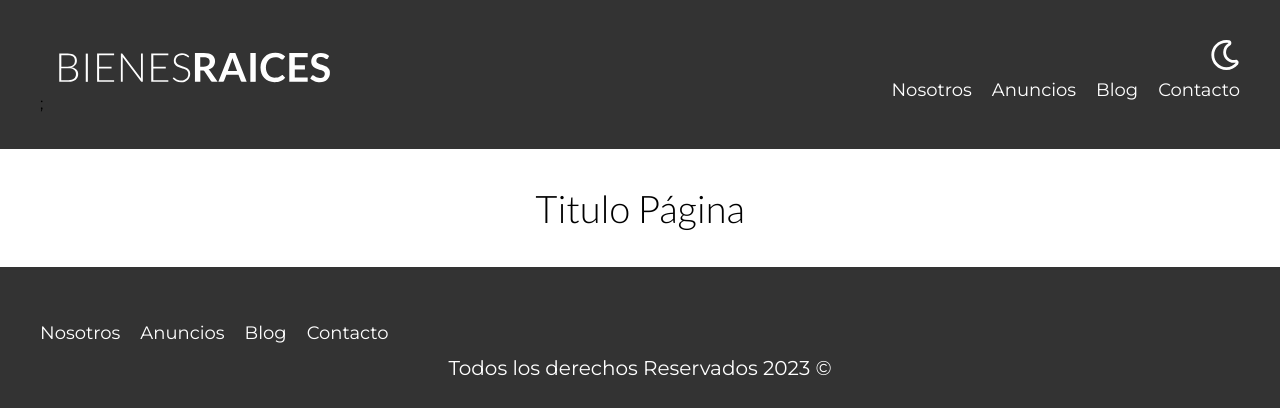
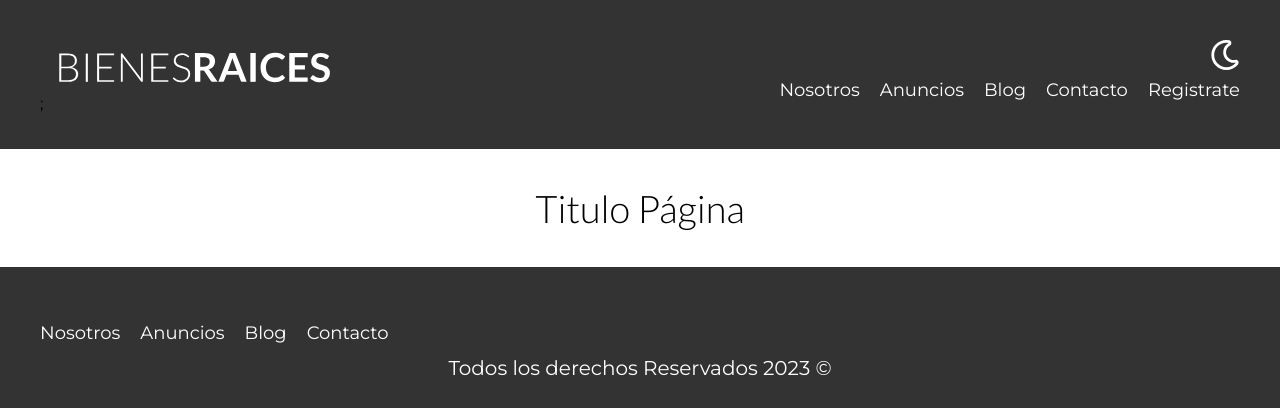
Before and after one commit to Juanhnc74/tuhogar360, a PHP site: page /admin/propiedades/crear.php in a window 1280 px wide. Shown: the top 408 px of the page. Run offline with PHP 8.4, Linux system fonts and the light colour scheme.

Commit message:
Update header.php

```diff
--- a/includes/templates/header.php
+++ b/includes/templates/header.php
@@ -31,6 +31,7 @@
                         <a href="anuncios.php">Anuncios</a>
                         <a href="blog.php">Blog</a>
                         <a href="contacto.php">Contacto</a>
+                        <a href="login.php">Registrate</a>
                     </nav>
                 </div>
 
```
